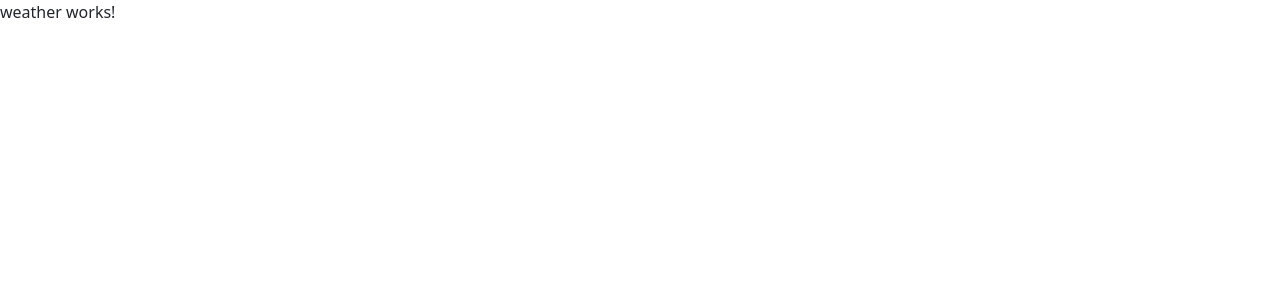
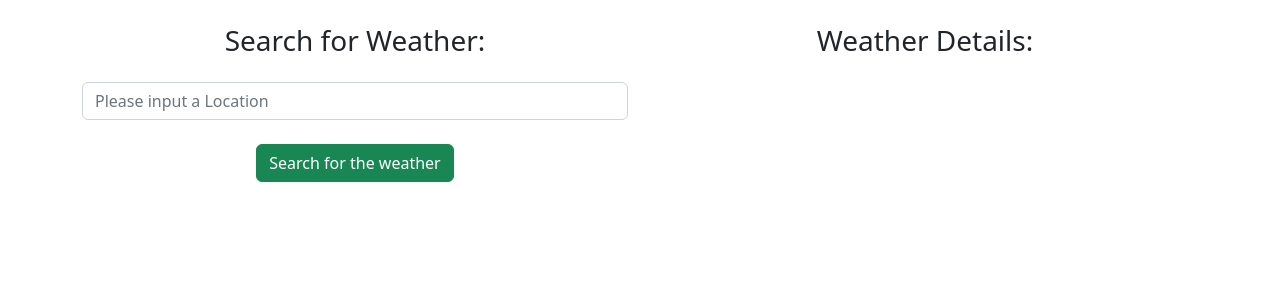
Before and after one commit to TBj93/weather-app, an Angular app: page / in a window 1280 px wide. Shown: the top 300 px of the page. Built offline with nearby package versions, Linux system fonts and the light colour scheme.

Commit message:
Added form for the app
Added hmtl form to search for weather
added bootstrap

```diff
--- a/src/app/weather/weather.component.html
+++ b/src/app/weather/weather.component.html
@@ -1 +1,25 @@
-<p>weather works!</p>
+<div class="container">
+    <div class="row">
+      <div class="col-md-6"><h3 class="text-center my-4">Search for Weather:</h3>
+
+      <form>
+        <div class="form-group">
+          <input
+            class="form-control"
+            type="text"
+            id="weatherLocation"
+            aria-describedby="weatherLocation"
+            placeholder="Please input a Location"
+          />
+         </div>
+         <div class="text-center my-4">
+          <button type="submit" class="btn btn-success btn-md">
+            Search for the weather</button>
+         </div>
+       </form>
+    </div>
+
+
+      <div class="col-md-6"><h3 class="text-center my-4">Weather Details:</h3></div>
+    </div>
+</div>
```
